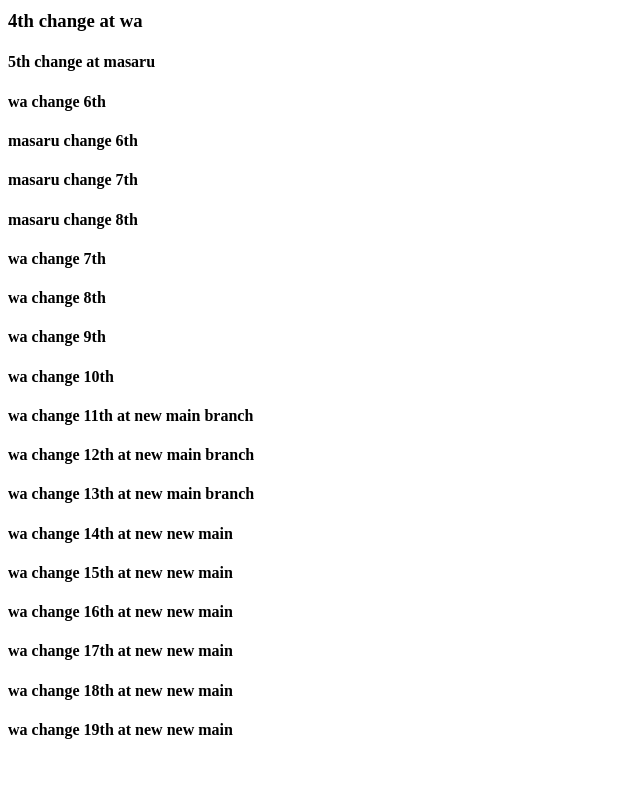
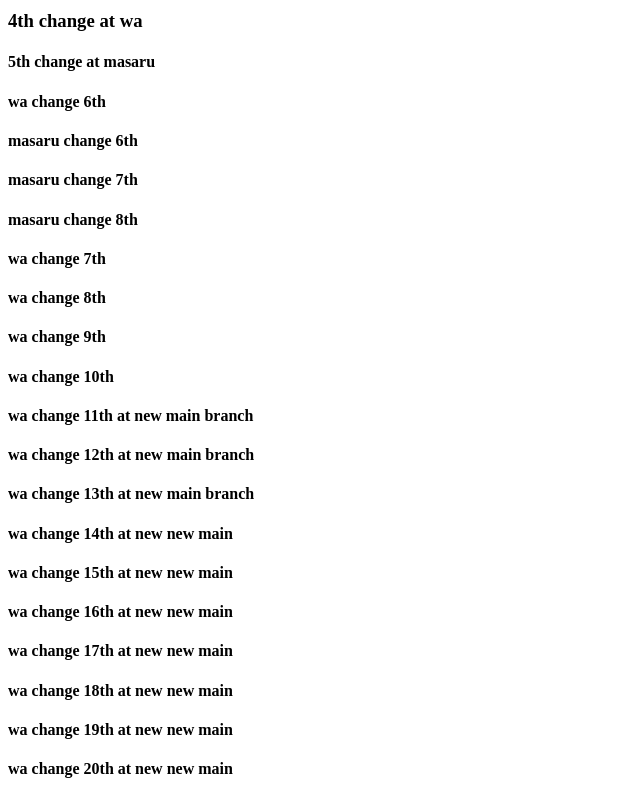
Before and after one commit to masaru19900208/gitTestRepo, a plain HTML site: page index.html in a window 1280 px wide. Shown: the part 353-1153 px from the top of the page, without its empty margins (0-640 px from the left). Before the commit the page ends 1113 px from the top, so only its background shows below. Drawn offline with Linux system fonts and the light colour scheme.

Commit message:
wa change 20th

```diff
--- a/index.html
+++ b/index.html
@@ -35,6 +35,7 @@
   <h4>wa change 17th at new new main</h4>
   <h4>wa change 18th at new new main</h4>
   <h4>wa change 19th at new new main</h4>
+  <h4>wa change 20th at new new main</h4>
 </body>
 
 </html>
```
